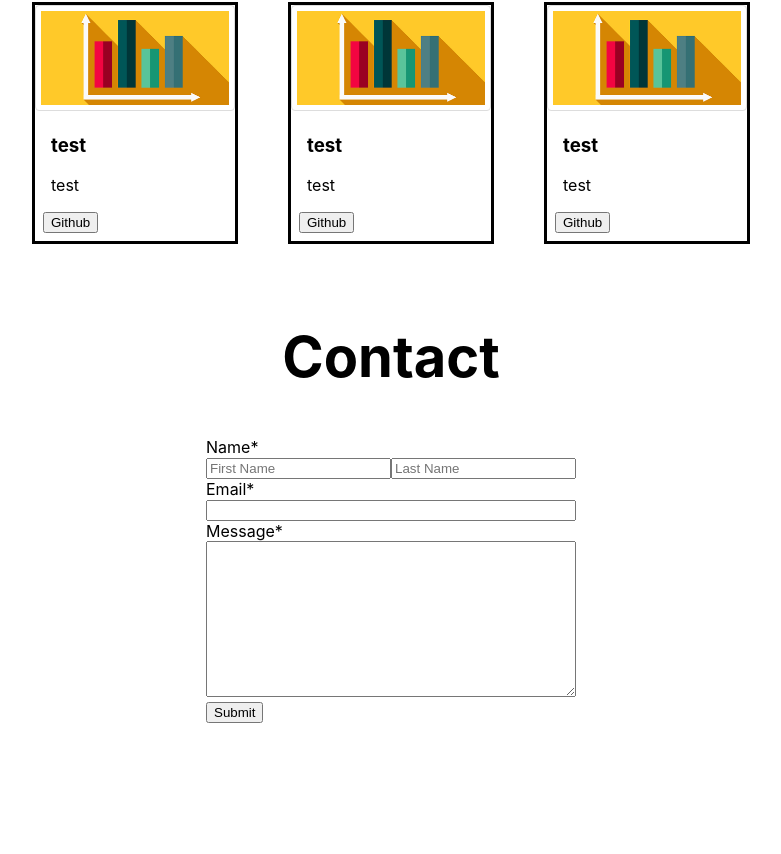
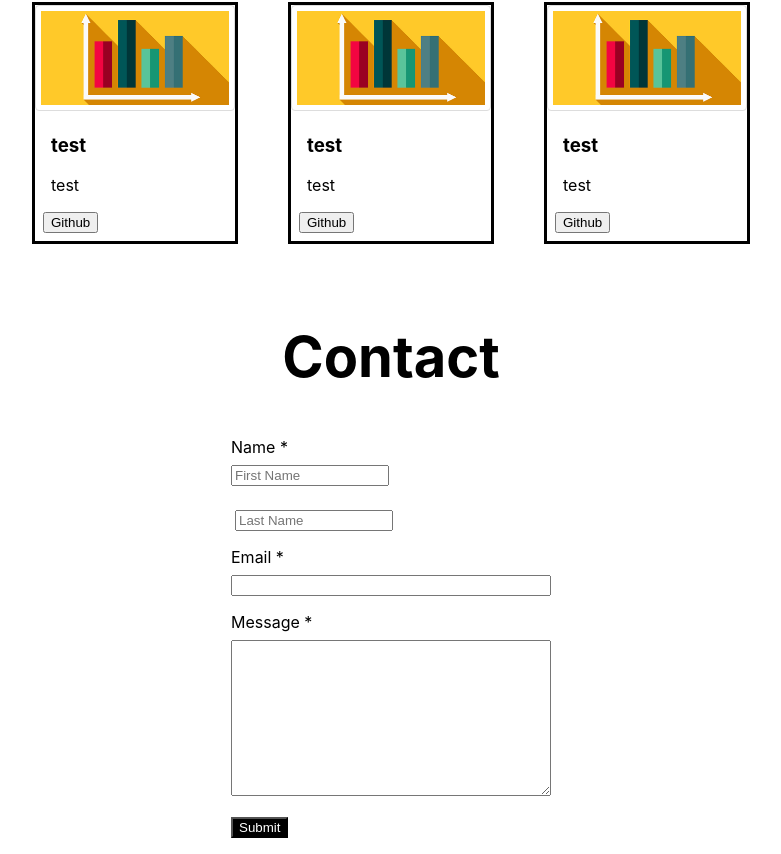
Before and after one commit to egilbert2310/portfolio-website, a React (Create React App) app: page / in a window 1280 px wide. Shown: the part 1272-2126 px from the top of the page, without its empty margins (249-1030 px from the left). Before the commit the page ends 1995 px from the top, so only its background shows below. Built offline with nearby package versions, Linux system fonts and the light colour scheme.

Commit message:
layout of contact form changed

```diff
--- a/src/App.css
+++ b/src/App.css
@@ -167,14 +167,37 @@ body{
   text-align: center;
 }
 
-.contact-inputs{
-  /* border-style: solid; */
+.contact-form{
+  width: 25%;
+}
+
+.contact-inputs input, textarea{
+  margin-top: .5rem;
+  margin-bottom: 1rem;
 }
 
 .contact-inputs label{
   display: block;
 }
 
+.contact-inputs button{
+  background-color: black;
+  color: white;
+  margin-bottom: 1rem;
+}
+
 #email, #message{
   width: 100%;
 }
+
+#first-name, #last-name{
+  width: 49.35%;
+}
+
+#first-name{
+  margin-right: .25rem;
+}
+
+#last-name{
+  margin-left: .25rem;
+}
--- a/src/components/contact.component.jsx
+++ b/src/components/contact.component.jsx
@@ -5,16 +5,16 @@ export default function ContactForm(){
                 <h2>Contact</h2>
             <div className="contact-inputs">
                 <div>
-                    <label htmlFor="name">Name*</label>
-                    <input type="text" name="first-name" id="name" placeholder="First Name" required/>
-                    <input type="text" name="last-name" id="name" placeholder="Last Name" required/>
+                    <label htmlFor="first-name">Name *</label>
+                    <input type="text" name="first-name" id="first-name" placeholder="First Name" required/>
+                    <input type="text" name="last-name" id="last-name" placeholder="Last Name" required/>
                 </div>
                 <div>
-                    <label htmlFor="email">Email*</label>
+                    <label htmlFor="email">Email *</label>
                     <input type="email" name="email" id="email" required/>
                 </div>
                 <div>
-                    <label htmlFor="message">Message*</label>
+                    <label htmlFor="message">Message *</label>
                     <textarea name="message" id="message" cols="30" rows="10"></textarea>
                 </div>
                 <button type="submit">Submit</button>
```
